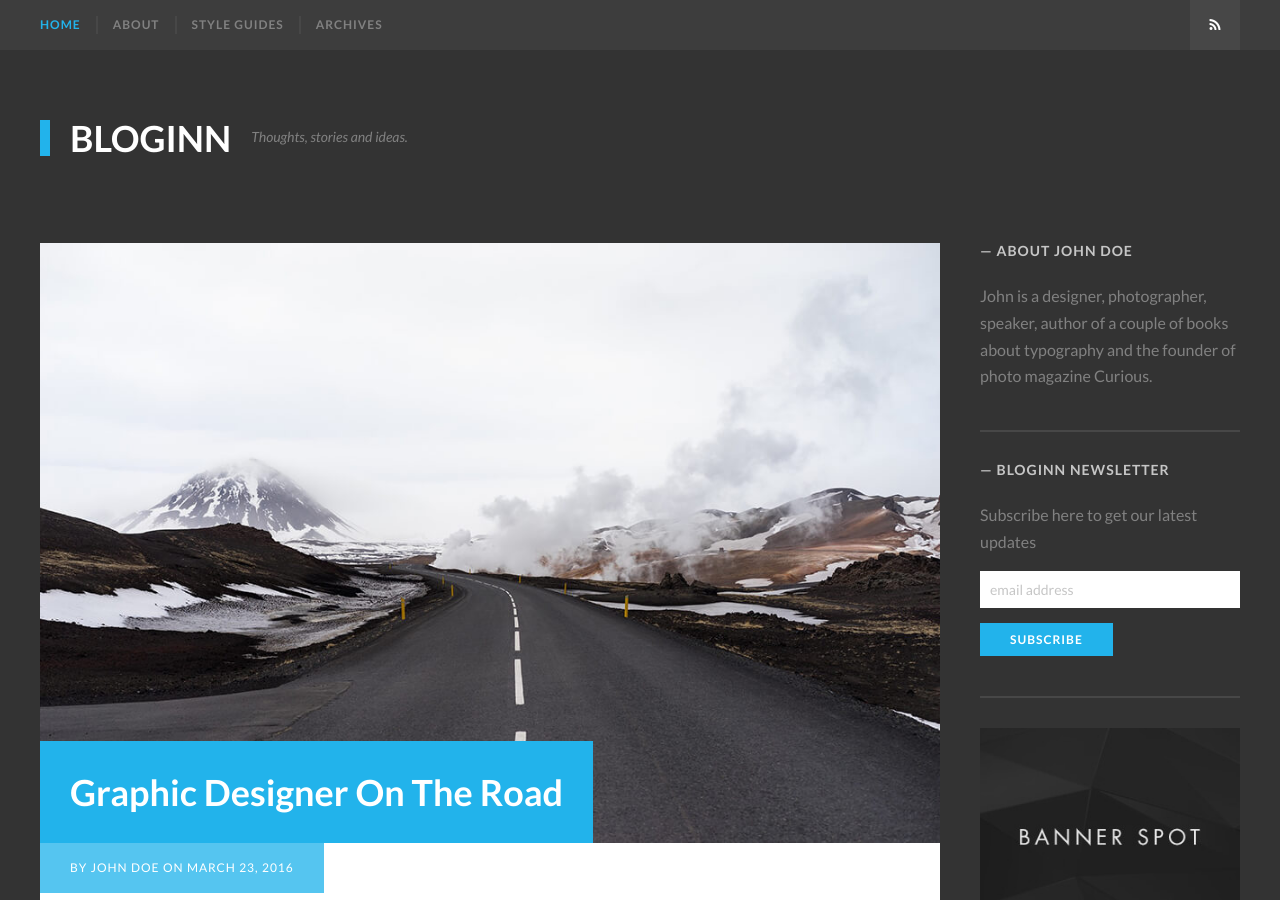
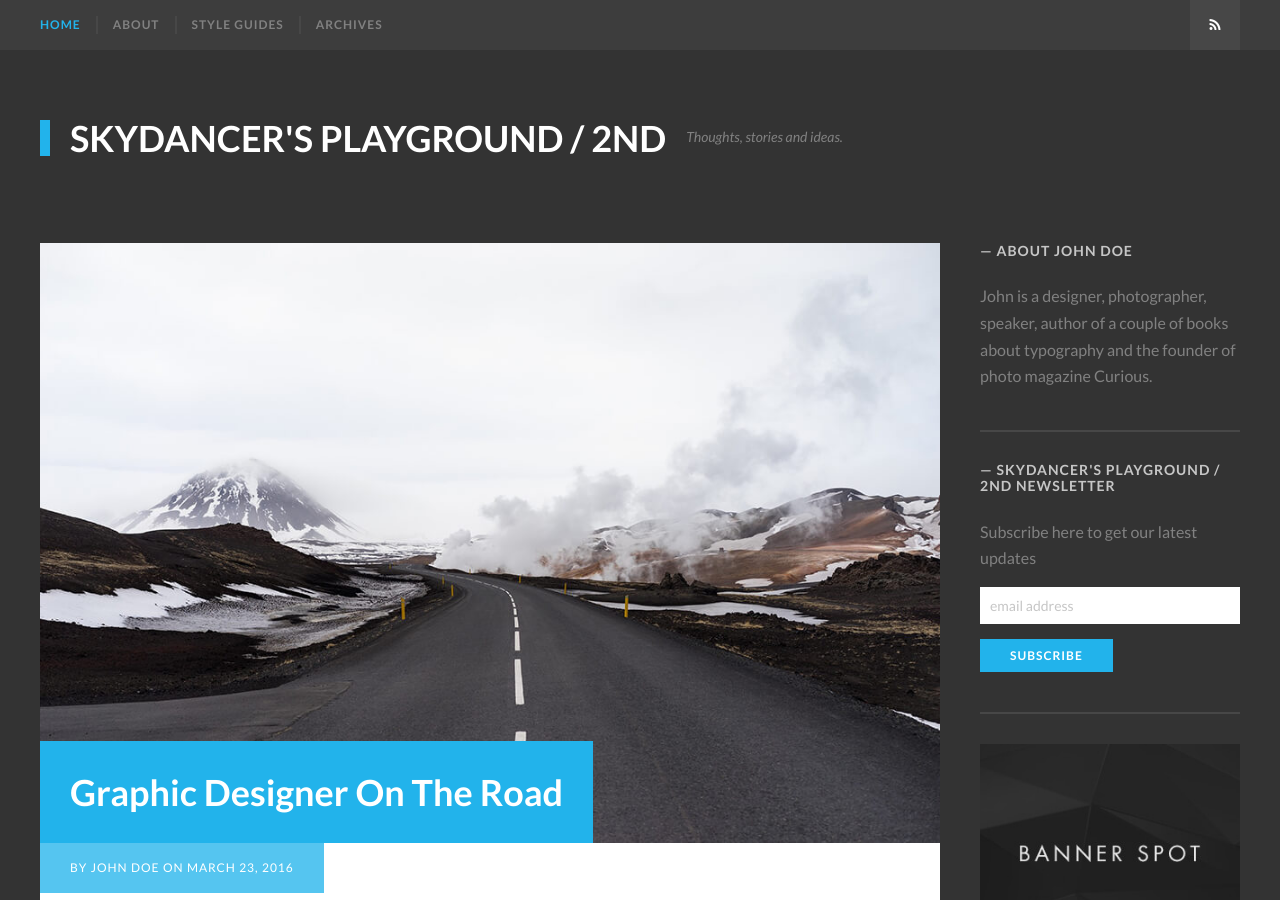
Before and after one commit to morgul71/morgul71.github.io, a Jekyll site: the page built from index.html, in a window 1280 px wide and 900 px high. Built offline with Jekyll 4.4.1, drawn with Linux system fonts in a browser that asks for light colours; some web fonts are replaced; the list of posts is cut into pages by our own code; some of the changed text lies outside the part shown.

Commit message:
Update _config.yml

```diff
--- a/_config.yml
+++ b/_config.yml
@@ -6,7 +6,7 @@
 # 'jekyll serve'. If you change this file, please restart the server process.
 
 # Site title
-title: "BlogInn"
+title: "Skydancer's Playground / 2nd"
 
 # A description of your site for social meta tag, search engines, and feed.xml
 description: "BlogInn is a bold theme for the Jekyll blogging platform. Available for purchase at ThemeForest.net."
```
